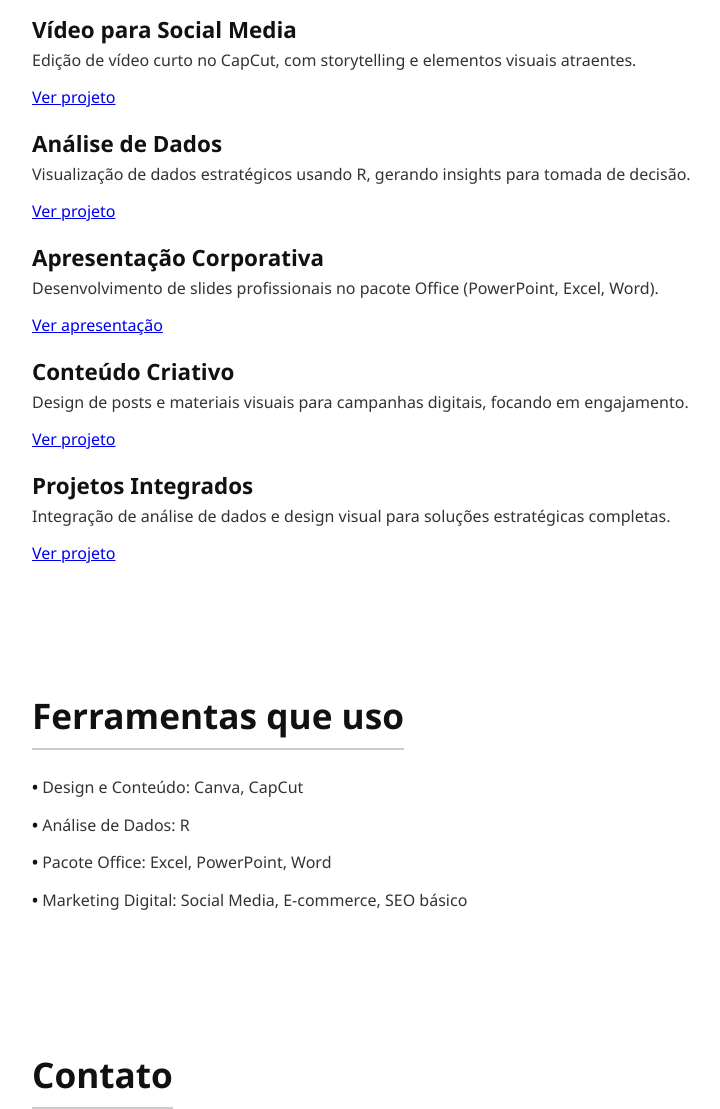
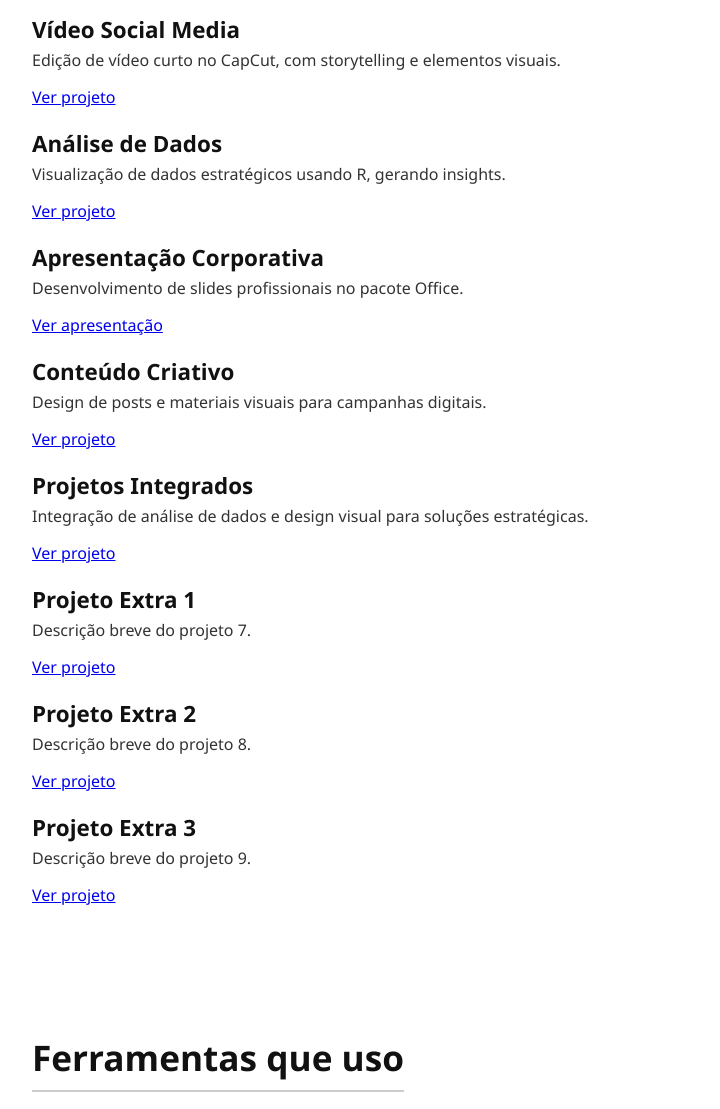
Before and after one commit to GabriellaBasileJoyce/Gabriella-Porf-lio, a plain HTML site: page index.html in a window 1280 px wide. Shown: the part 1460-2569 px from the top of the page, without its empty margins (108-828 px from the left). Drawn offline with Linux system fonts and the light colour scheme.

Commit message:
Update index.html

```diff
--- a/index.html
+++ b/index.html
@@ -4,6 +4,8 @@
   <meta charset="UTF-8">
   <meta name="viewport" content="width=device-width, initial-scale=1.0">
   <title>Portfólio Gabriella</title>
+  <!-- Fonte moderna -->
+  <link href="https://fonts.googleapis.com/css2?family=Inter:wght@400;600;700&display=swap" rel="stylesheet">
   <link rel="stylesheet" href="style.css">
 </head>
 <body>
@@ -28,7 +30,7 @@
     <ul>
       <li>Facilidade para aprender novas ferramentas e tecnologias.</li>
       <li>Criatividade aplicada a design, storytelling e marketing digital.</li>
-      <li>Organização, foco e atenção aos detalhes, mesmo em projetos complexos.</li>
+      <li>Organização, foco e atenção aos detalhes.</li>
       <li>Motivação constante para entregar resultados eficientes e inovadores.</li>
       <li>Capacidade de unir análise de dados com estratégias de marketing.</li>
       <li>Resiliência e curiosidade para enfrentar desafios e evoluir continuamente.</li>
@@ -38,41 +40,52 @@
   <!-- Projetos -->
   <section id="projetos" class="container">
     <h2>Projetos</h2>
-
-    <div class="projeto-long">
+    <div class="grid-projetos">
+      <div class="card-projeto">
         <h3>Campanha Digital</h3>
         <p>Criação de campanha visual completa utilizando Canva para redes sociais.</p>
-      <a href="https://www.canva.com/design/DAGxvQXdK7Y/R09zctY70OTPbMxhDXKNTQ/view">Ver projeto</a>
+        <a href="https://www.canva.com/design/seu-link-1" target="_blank">Ver projeto</a>
       </div>
-
-    <div class="projeto-long">
-      <h3>Vídeo para Social Media</h3>
-      <p>Edição de vídeo curto no CapCut, com storytelling e elementos visuais atraentes.</p>
+      <div class="card-projeto">
+        <h3>Vídeo Social Media</h3>
+        <p>Edição de vídeo curto no CapCut, com storytelling e elementos visuais.</p>
         <a href="https://www.capcut.com/link-do-video" target="_blank">Ver projeto</a>
       </div>
-
-    <div class="projeto-long">
+      <div class="card-projeto">
         <h3>Análise de Dados</h3>
-      <p>Visualização de dados estratégicos usando R, gerando insights para tomada de decisão.</p>
+        <p>Visualização de dados estratégicos usando R, gerando insights.</p>
         <a href="https://link-para-relatorio-r" target="_blank">Ver projeto</a>
       </div>
-
-    <div class="projeto-long">
+      <div class="card-projeto">
         <h3>Apresentação Corporativa</h3>
-      <p>Desenvolvimento de slides profissionais no pacote Office (PowerPoint, Excel, Word).</p>
+        <p>Desenvolvimento de slides profissionais no pacote Office.</p>
         <a href="https://www.canva.com/design/seu-link-2" target="_blank">Ver apresentação</a>
       </div>
-
-    <div class="projeto-long">
+      <div class="card-projeto">
         <h3>Conteúdo Criativo</h3>
-      <p>Design de posts e materiais visuais para campanhas digitais, focando em engajamento.</p>
+        <p>Design de posts e materiais visuais para campanhas digitais.</p>
         <a href="https://www.canva.com/design/seu-link-3" target="_blank">Ver projeto</a>
       </div>
-
-    <div class="projeto-long">
+      <div class="card-projeto">
         <h3>Projetos Integrados</h3>
-      <p>Integração de análise de dados e design visual para soluções estratégicas completas.</p>
+        <p>Integração de análise de dados e design visual para soluções estratégicas.</p>
         <a href="https://link-do-projeto-integrado" target="_blank">Ver projeto</a>
+      </div>
+      <div class="card-projeto">
+        <h3>Projeto Extra 1</h3>
+        <p>Descrição breve do projeto 7.</p>
+        <a href="https://link-projeto-7" target="_blank">Ver projeto</a>
+      </div>
+      <div class="card-projeto">
+        <h3>Projeto Extra 2</h3>
+        <p>Descrição breve do projeto 8.</p>
+        <a href="https://link-projeto-8" target="_blank">Ver projeto</a>
+      </div>
+      <div class="card-projeto">
+        <h3>Projeto Extra 3</h3>
+        <p>Descrição breve do projeto 9.</p>
+        <a href="https://link-projeto-9" target="_blank">Ver projeto</a>
+      </div>
     </div>
   </section>
 
```
Lines whose indentation alone changed are shown as unchanged.
